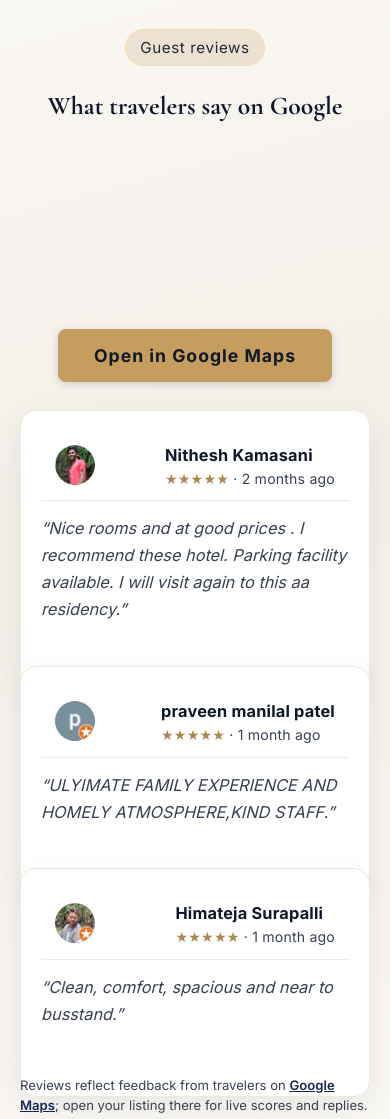
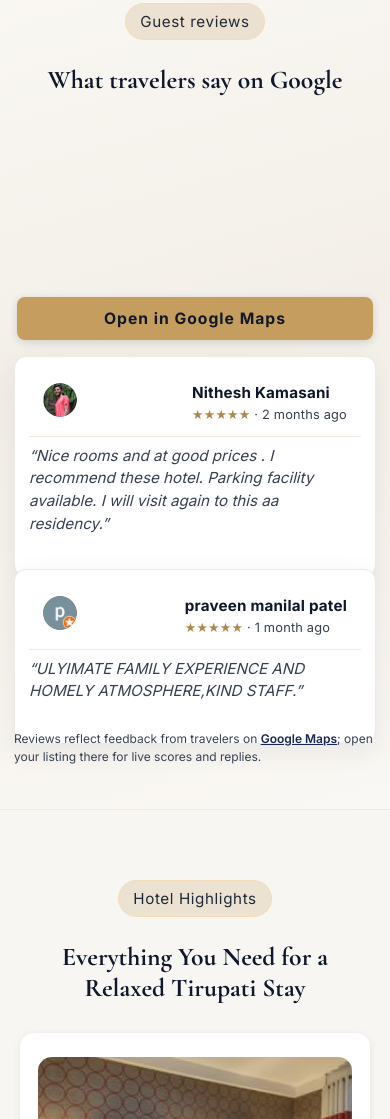
Before and after one commit to aaresidency/aaresidency.github.io, an Eleventy site: page src/index.njk in a window 390 px wide. Shown: the part 2034-3153 px from the top of the page. Built offline with nearby package versions, Linux system fonts and the light colour scheme; Eleventy itself is replaced by a stand-in of ours; files that its build step writes are made by us from their sources.

Commit message:
css changes

```diff
--- a/src/css/site.css
+++ b/src/css/site.css
@@ -1421,4 +1421,63 @@ body.page-inner {
   .home-google-reviews__aggregate {
     justify-content: center;
   }
+
+  .home-google-reviews.home-section {
+    padding: 44px 14px;
+  }
+
+  .home-google-reviews__header {
+    margin-bottom: 16px;
+    gap: 12px;
+  }
+
+  .home-google-reviews__maps-btn {
+    width: 100%;
+    max-width: 320px;
+    margin-top: 2px;
+    padding: 12px 18px;
+    font-size: 0.98rem;
+  }
+
+  .home-google-reviews__card {
+    padding: 14px 14px 12px;
+    border-radius: 12px;
+  }
+
+  .home-google-reviews__card-head {
+    margin-bottom: 8px;
+    gap: 9px;
+  }
+
+  .home-google-reviews__avatar {
+    width: 34px;
+    height: 34px;
+  }
+
+  .home-google-reviews__author {
+    font-size: 0.95rem;
+  }
+
+  .home-google-reviews__meta-row {
+    font-size: 0.8rem;
+  }
+
+  .home-google-reviews__quote p {
+    font-size: 0.95rem;
+    line-height: 1.5;
+    display: -webkit-box;
+    -webkit-line-clamp: 4;
+    -webkit-box-orient: vertical;
+    overflow: hidden;
+  }
+
+  .home-google-reviews__grid .home-google-reviews__card:nth-child(n + 3) {
+    display: none;
+  }
+
+  .home-google-reviews__attribution {
+    margin-top: 14px;
+    font-size: 0.75rem;
+    line-height: 1.45;
+  }
 }
```
